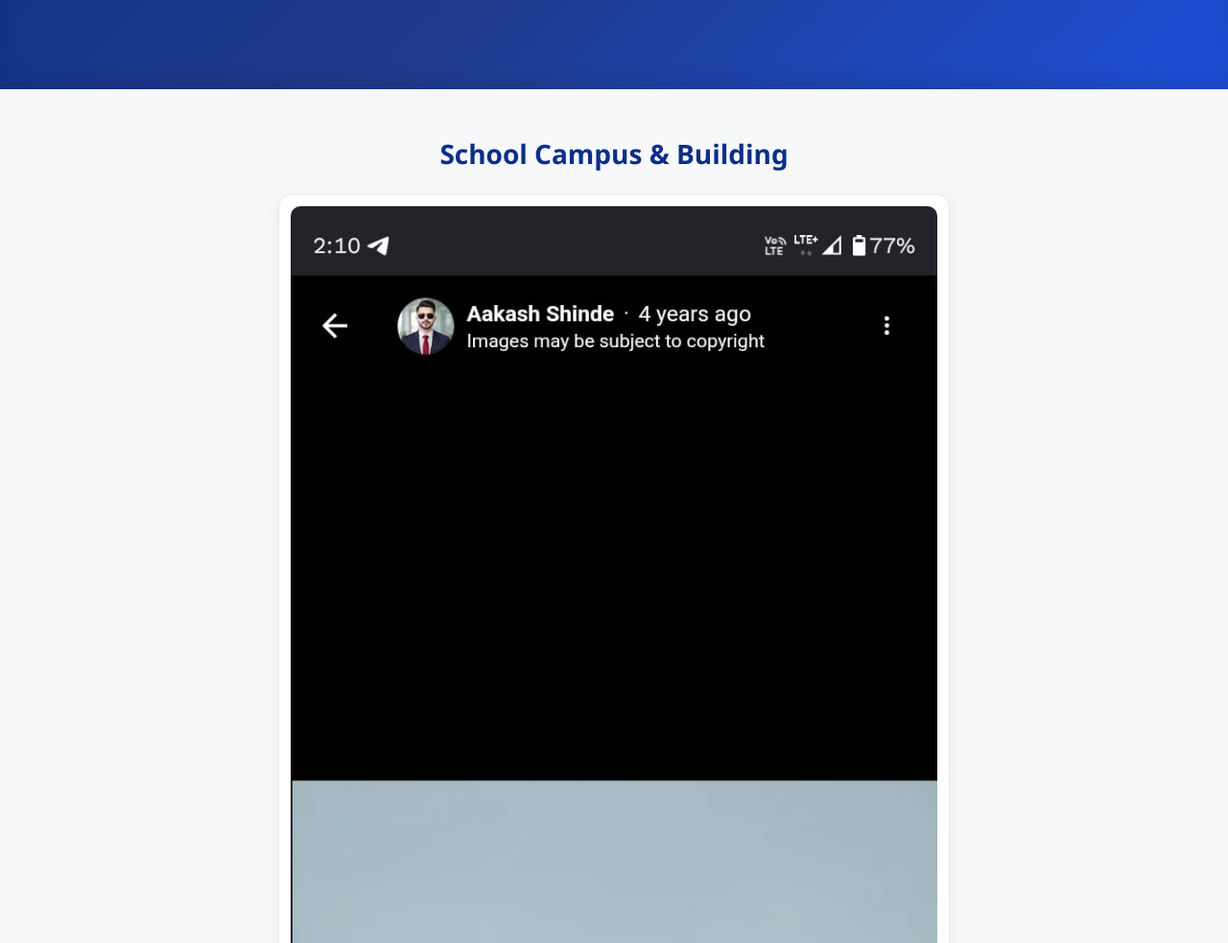
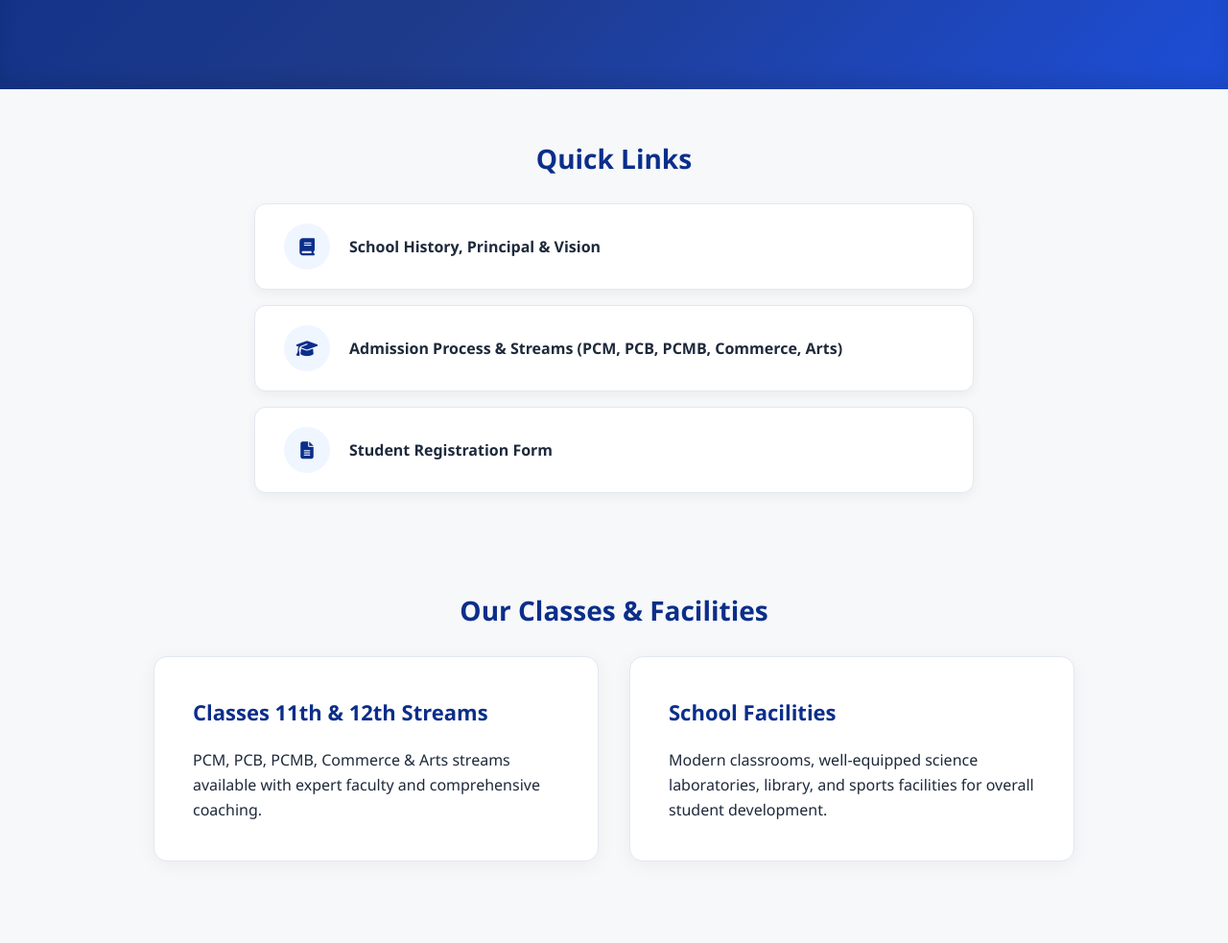
Before and after one commit to atharv-2252/adarshNewEnglish, a website: page index.html in a window 1280 px wide. Shown: the part 582-1565 px from the top of the page at 96% size. Drawn offline with Linux system fonts and the light colour scheme.

Commit message:
Remove school campus photo section from homepage as requested
Co-Authored-By: Claude Opus 5.5 <noreply@anthropic.com>

```diff
--- a/index.html
+++ b/index.html
@@ -40,15 +40,6 @@
     </div>
   </section>
 
-  <!-- Campus Photo Section (Crystal clear, uncropped display) -->
-  <section class="content-section" style="padding-top: 45px; padding-bottom: 20px;">
-    <div class="container" style="text-align: center;">
-      <h2 style="color: #0b2e8a; margin-bottom: 20px;">School Campus & Building</h2>
-      <div class="info-card" style="max-width: 700px; margin: 0 auto; padding: 12px; background: white; border-radius: 14px; box-shadow: 0 4px 20px rgba(0,0,0,0.06);">
-        <img src="college-photo.jpg" alt="School Campus" style="border-radius: 10px; width: 100%; height: auto; display: block; margin: 0 auto;">
-      </div>
-    </div>
-  </section>
 
   <!-- Quick Links Section -->
   <section class="quick-links-section">
```
